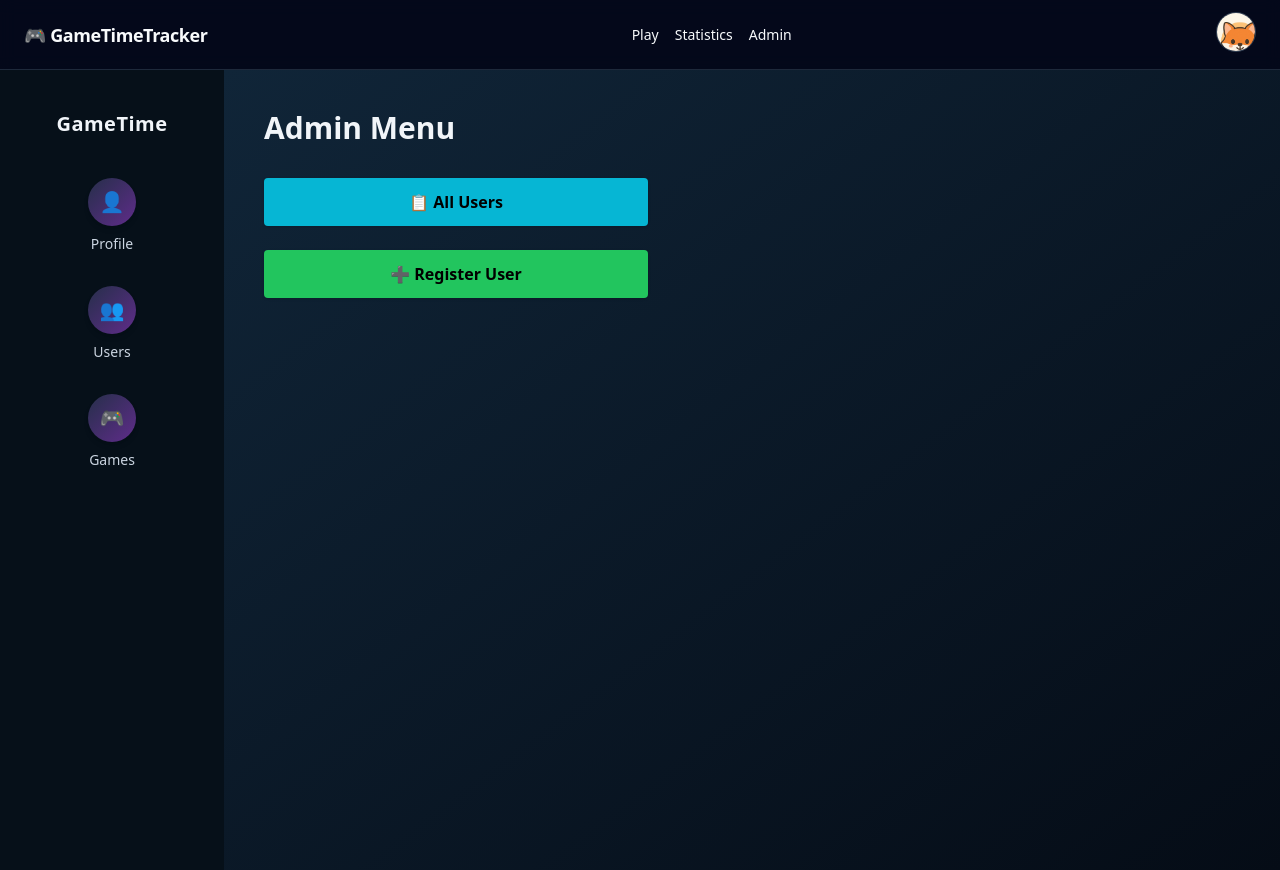
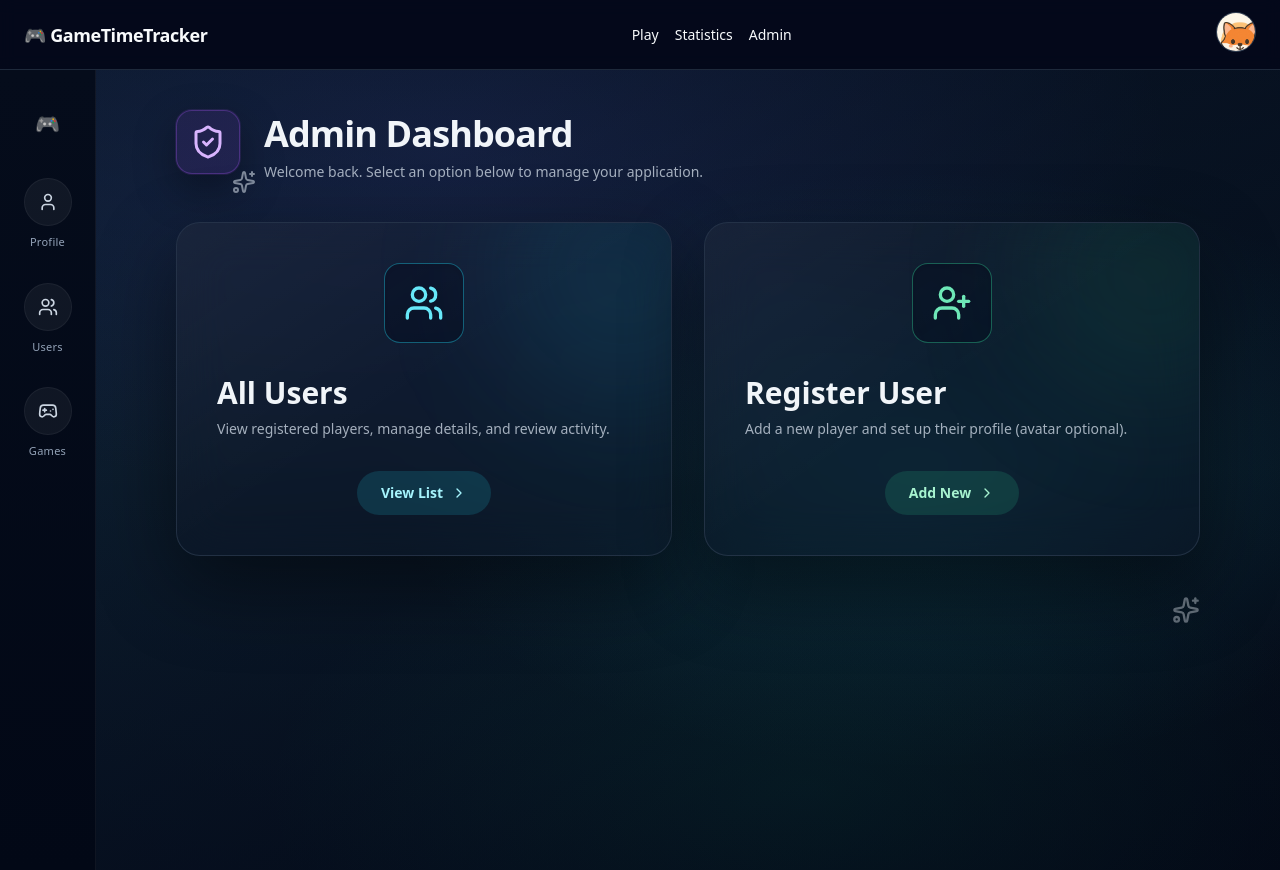
Before and after one commit to Peshmay/Game-Tracker, a React (Vite) app in the folder frontend/: page /admin in a window 1280 px wide. Built offline with nearby package versions, Linux system fonts and the light colour scheme; no server answers; sample sign-in values are in the browser's storage.

Commit message:
layside bar

```diff
--- a/frontend/src/components/layout/Sidebar.tsx
+++ b/frontend/src/components/layout/Sidebar.tsx
@@ -1,45 +1,81 @@
-import React from "react";
 import { NavLink } from "react-router-dom";
+import { User, Users, Gamepad2 } from "lucide-react";
 
-const navItems = [
-  { to: "/profile", label: "Profile", icon: "👤" },
-  { to: "/users", label: "Users", icon: "👥" },
-  { to: "/play", label: "Games", icon: "🎮" },
+const sidebarItems = [
+  {
+    to: "/profile",
+    label: "Profile",
+    icon: User,
+  },
+  {
+    to: "/users",
+    label: "Users",
+    icon: Users,
+  },
+  {
+    to: "/play",
+    label: "Games",
+    icon: Gamepad2,
+  },
 ];
 
-const Sidebar: React.FC = () => {
+export default function Sidebar() {
   return (
-    <aside className="w-56 bg-[#061019] text-slate-100 flex flex-col items-center py-10 shadow-xl">
-      <div className="mb-10 text-xl font-bold tracking-wide">
-        GameTime
-      </div>
+    <aside className="w-24 bg-gradient-to-b from-[#050c1b] to-[#020816] border-r border-white/5 flex flex-col items-center pt-10">
 
-      <nav className="flex flex-col gap-8 w-full items-center">
-        {navItems.map((item) => (
-          <NavLink
-            key={item.to}
-            to={item.to}
-            className={({ isActive }) =>
-              [
-                "flex flex-col items-center gap-2 text-sm transition",
-                isActive ? "text-cyan-300" : "text-slate-300 hover:text-white",
-              ].join(" ")
-            }
-          >
-            <div
-              className={
-                "w-12 h-12 rounded-full flex items-center justify-center " +
-                "bg-gradient-to-br from-[#262f4a] to-[#5f2c8a] shadow-md"
-              }
+      {/* Logo */}
+      <div className="mb-10 text-xl">🎮</div>
+
+      {/* Navigation */}
+      <nav className="flex flex-col items-center gap-8">
+        {sidebarItems.map((item) => {
+          const Icon = item.icon;
+
+          return (
+            <NavLink
+              key={item.label}
+              to={item.to}
+              className="group flex flex-col items-center gap-2 w-20 select-none"
             >
-              <span className="text-xl">{item.icon}</span>
-            </div>
-            <span>{item.label}</span>
-          </NavLink>
-        ))}
+              {({ isActive }) => (
+                <>
+                  {/* Icon bubble */}
+                  <div
+                    className={[
+                      "h-12 w-12 rounded-full flex items-center justify-center",
+                      "transition-all duration-200 border",
+                      isActive
+                        ? "bg-white/10 border-white/10 shadow-[0_0_30px_rgba(168,85,247,0.45)]"
+                        : "bg-white/5 border-white/5 hover:bg-white/10 hover:border-white/10",
+                    ].join(" ")}
+                  >
+                    <Icon
+                      size={20}
+                      className={
+                        isActive
+                          ? "text-purple-300"
+                          : "text-slate-300 group-hover:text-slate-100"
+                      }
+                    />
+                  </div>
+
+                  {/* Label */}
+                  <div
+                    className={[
+                      "text-[11px] tracking-wide",
+                      isActive
+                        ? "text-slate-200"
+                        : "text-slate-400 group-hover:text-slate-200",
+                    ].join(" ")}
+                  >
+                    {item.label}
+                  </div>
+                </>
+              )}
+            </NavLink>
+          );
+        })}
       </nav>
     </aside>
   );
-};
-
-export default Sidebar;
+}
--- a/frontend/src/pages/AdminMenuPage.tsx
+++ b/frontend/src/pages/AdminMenuPage.tsx
@@ -2,40 +2,115 @@
 import { useEffect } from "react";
 import { useNavigate } from "react-router-dom";
 import AppShell from "../components/layout/AppShell";
+import { Users, UserPlus, ShieldCheck, ChevronRight, Sparkles } from "lucide-react";
 
 export default function AdminMenuPage() {
   const navigate = useNavigate();
 
-  // SIMPLE ACCESS GUARD
+  // ACCESS GUARD
   useEffect(() => {
     const isAdmin = localStorage.getItem("isAdmin") === "true";
-    if (!isAdmin) navigate("/admin-login");
+    if (!isAdmin) navigate("/admin-login", { replace: true });
   }, [navigate]);
 
   return (
     <AppShell>
-      <div className="p-10 text-slate-100">
-        <h1 className="text-3xl font-bold mb-8">Admin Menu</h1>
+      {/* Full page canvas */}
+      <div className="relative min-h-[calc(100vh-0px)] overflow-hidden px-6 py-10">
+        {/* Background gradient + soft glow */}
+        <div className="pointer-events-none absolute inset-0 bg-[radial-gradient(1200px_600px_at_30%_10%,rgba(99,102,241,0.18),transparent_60%),radial-gradient(900px_500px_at_70%_50%,rgba(34,211,238,0.14),transparent_60%),radial-gradient(900px_500px_at_60%_90%,rgba(16,185,129,0.12),transparent_60%)]" />
+        <div className="pointer-events-none absolute inset-0 bg-gradient-to-b from-slate-950/40 via-slate-950/10 to-slate-950/50" />
 
-        <div className="flex flex-col gap-6 max-w-sm">
+        {/* Content wrapper (centered like screenshot) */}
+        <div className="relative mx-auto w-full max-w-5xl">
+          {/* Header */}
+          <div className="mb-10 flex items-start gap-6">
+            <div className="relative">
+              <div className="flex h-16 w-16 items-center justify-center rounded-2xl border border-purple-500/30 bg-purple-500/10 shadow-[0_0_0_1px_rgba(168,85,247,0.12),0_16px_40px_rgba(0,0,0,0.35)]">
+                <ShieldCheck className="h-9 w-9 text-purple-300" />
+              </div>
+              <div className="pointer-events-none absolute -right-4 -bottom-5 opacity-60">
+                <Sparkles className="h-6 w-6 text-slate-300" />
+              </div>
+            </div>
 
-          {/* All Users Button */}
+            <div className="pt-1">
+              <h1 className="text-4xl font-extrabold tracking-tight text-slate-100">
+                Admin Dashboard
+              </h1>
+              <p className="mt-2 max-w-xl text-sm text-slate-300/80">
+                Welcome back. Select an option below to manage your application.
+              </p>
+            </div>
+          </div>
+
+          {/* Cards grid */}
+          <div className="grid grid-cols-1 gap-8 md:grid-cols-2">
+            {/* Card: All Users */}
             <button
+              type="button"
               onClick={() => navigate("/users")}
-            className="px-6 py-3 rounded bg-cyan-500 text-black font-semibold shadow hover:bg-cyan-400 transition"
+              className="group relative overflow-hidden rounded-3xl border border-slate-700/60 bg-slate-900/35 p-10 text-left shadow-[0_30px_80px_rgba(0,0,0,0.45)] backdrop-blur-xl transition hover:-translate-y-1 hover:border-cyan-400/50 hover:bg-slate-900/45"
             >
-            📋 All Users
+              {/* glow blob */}
+              <div className="pointer-events-none absolute -top-20 -right-20 h-64 w-64 rounded-full bg-cyan-400/10 blur-3xl transition group-hover:bg-cyan-400/15" />
+              <div className="pointer-events-none absolute inset-0 bg-gradient-to-br from-white/5 via-transparent to-transparent opacity-80" />
+
+              <div className="relative">
+                <div className="mb-8 flex items-center justify-center">
+                  <div className="flex h-20 w-20 items-center justify-center rounded-2xl border border-cyan-400/40 bg-slate-950/35 shadow-inner transition group-hover:scale-[1.03] group-hover:border-cyan-300/70">
+                    <Users className="h-10 w-10 text-cyan-300" />
+                  </div>
+                </div>
+
+                <h2 className="text-3xl font-extrabold text-slate-100">All Users</h2>
+                <p className="mt-2 text-sm text-slate-300/80">
+                  View registered players, manage details, and review activity.
+                </p>
+
+                <div className="mt-8 flex items-center justify-center">
+                  <div className="inline-flex items-center gap-2 rounded-full bg-cyan-400/15 px-6 py-3 text-sm font-semibold text-cyan-200 transition group-hover:bg-cyan-300 group-hover:text-slate-950">
+                    View List <ChevronRight className="h-4 w-4" />
+                  </div>
+                </div>
+              </div>
             </button>
 
-          {/* Register User Button */}
+            {/* Card: Register User */}
             <button
+              type="button"
               onClick={() => navigate("/register-user")}
-            className="px-6 py-3 rounded bg-green-500 text-black font-semibold shadow hover:bg-green-400 transition"
+              className="group relative overflow-hidden rounded-3xl border border-slate-700/60 bg-slate-900/35 p-10 text-left shadow-[0_30px_80px_rgba(0,0,0,0.45)] backdrop-blur-xl transition hover:-translate-y-1 hover:border-emerald-400/50 hover:bg-slate-900/45"
             >
-            ➕ Register User
+              {/* glow blob */}
+              <div className="pointer-events-none absolute -top-20 -right-20 h-64 w-64 rounded-full bg-emerald-400/10 blur-3xl transition group-hover:bg-emerald-400/15" />
+              <div className="pointer-events-none absolute inset-0 bg-gradient-to-br from-white/5 via-transparent to-transparent opacity-80" />
+
+              <div className="relative">
+                <div className="mb-8 flex items-center justify-center">
+                  <div className="flex h-20 w-20 items-center justify-center rounded-2xl border border-emerald-400/40 bg-slate-950/35 shadow-inner transition group-hover:scale-[1.03] group-hover:border-emerald-300/70">
+                    <UserPlus className="h-10 w-10 text-emerald-300" />
+                  </div>
+                </div>
+
+                <h2 className="text-3xl font-extrabold text-slate-100">Register User</h2>
+                <p className="mt-2 text-sm text-slate-300/80">
+                  Add a new player and set up their profile (avatar optional).
+                </p>
+
+                <div className="mt-8 flex items-center justify-center">
+                  <div className="inline-flex items-center gap-2 rounded-full bg-emerald-400/15 px-6 py-3 text-sm font-semibold text-emerald-200 transition group-hover:bg-emerald-300 group-hover:text-slate-950">
+                    Add New <ChevronRight className="h-4 w-4" />
+                  </div>
+                </div>
+              </div>
             </button>
+          </div>
 
-
+          {/* little sparkle bottom right (like screenshot corner) */}
+          <div className="pointer-events-none mt-10 flex justify-end opacity-40">
+            <Sparkles className="h-7 w-7 text-slate-200" />
+          </div>
         </div>
       </div>
     </AppShell>
```
Lines whose indentation alone changed are shown as unchanged.
